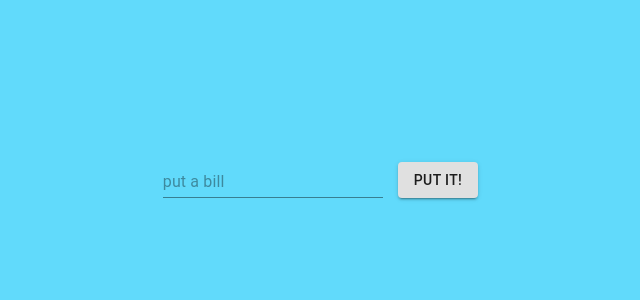
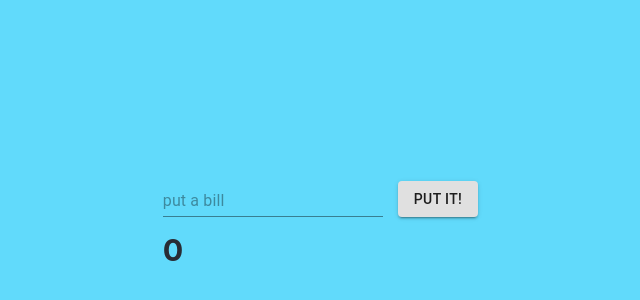
Before and after one commit to robpwatkins/budget-list, a React (Create React App) app: page / in a window 1280 px wide. Shown: the part 212-512 px from the top of the page, without its empty margins (312-952 px from the left). Built offline with nearby package versions, Linux system fonts and the light colour scheme.

Commit message:
very close now

```diff
--- a/src/components/Total.js
+++ b/src/components/Total.js
@@ -4,13 +4,13 @@ import styled from 'styled-components';
 const StyledDiv = styled.div`
   display: flex;
   width: 100%;
-  height: 55px;
+  /* height: 55px; */
   justify-content: flex-start;
 `;
 
 const Total = (props) => {
   const calculateTotal = () => {
-    let theTotal;
+    let theTotal = 0;
     if (props.bills.length > 1) {
       theTotal = props.bills.reduce((a, b) => a + b);
       if (theTotal.toString().split('').indexOf('.') !== -1) {
```
